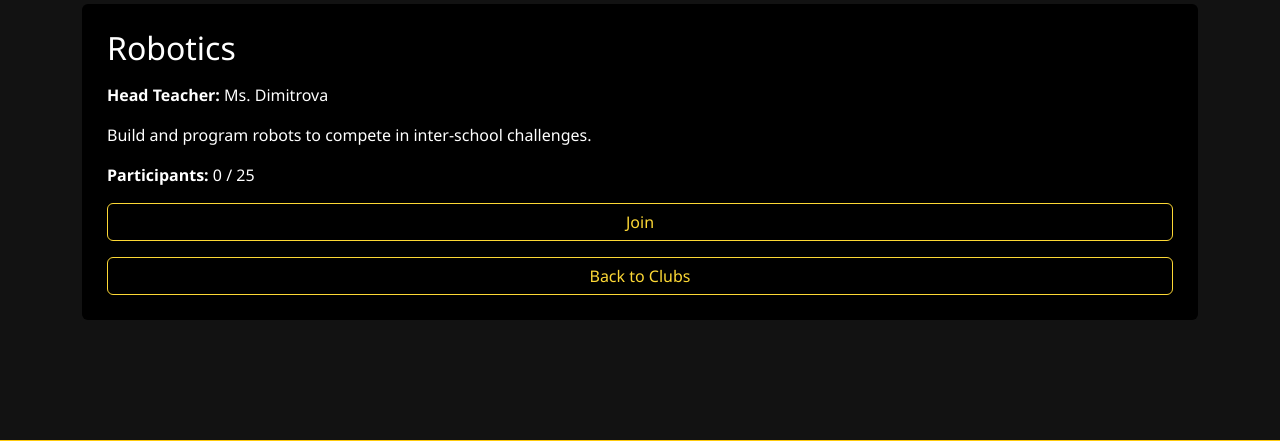
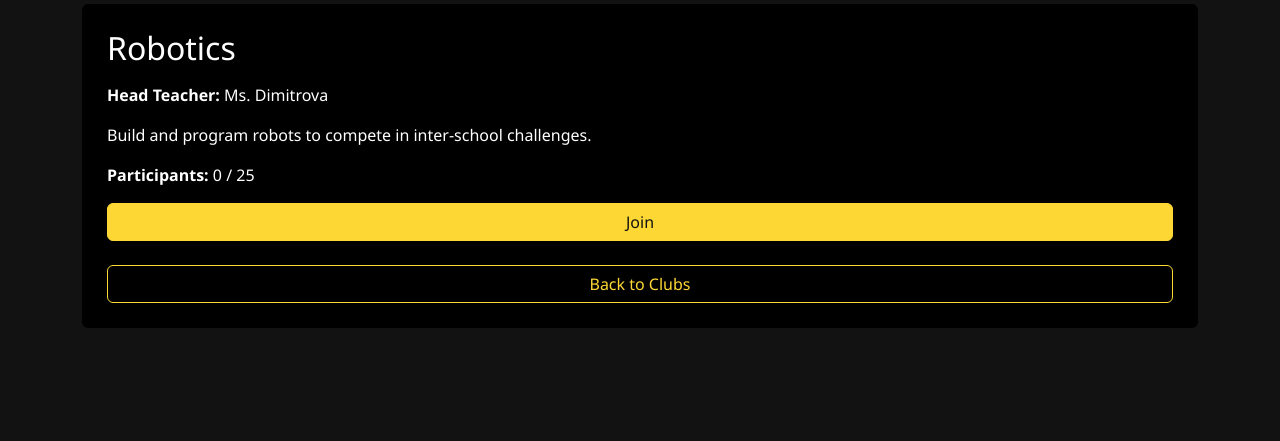
Before and after one commit to codingburgas/2425-11-g-pp-student-practices-assignment-team8, a Flask app: page /clubs/robotics in a window 1280 px wide. Shown: the part 140-581 px from the top of the page. Run offline with Flask 3, Linux system fonts and the light colour scheme; some libraries are stand-ins or nearby versions.

Commit message:
Fix bug with not working join button

```diff
--- a/src/main/templates/club_detail.html
+++ b/src/main/templates/club_detail.html
@@ -11,10 +11,14 @@
         <strong>Participants:</strong>
         <span id="participant-count">0</span> / 25
       </p>
-      {% if club.is_member %}
-        <button id="joinBtn" class="btn btn-outline-primary">Join</button>
+      {% if current_user.is_authenticated %}
+        {% if not club.is_member %}
+          <button id="joinBtn" class="btn btn-primary mb-2">Join</button>
+        {% else %}
+          <button class="btn btn-secondary mb-2" disabled>Already a Member</button>
+        {% endif %}
       {% else %}
-        <button class="btn btn-outline-primary" onclick="showLoginPopup()">Join</button>
+        <button class="btn btn-primary mb-2" onclick="showLoginPopup()">Join</button>
       {% endif %}
 
       <a href="{{ url_for('main_bp.index') }}" class="btn btn-outline-primary mt-3">Back to Clubs</a>
```
